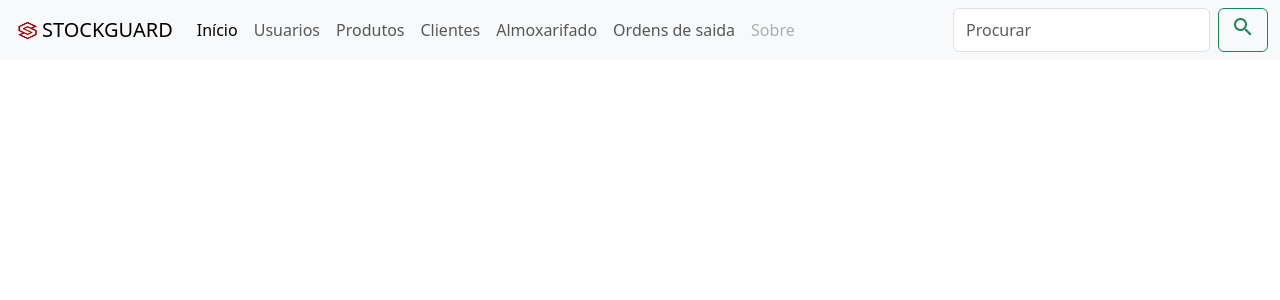
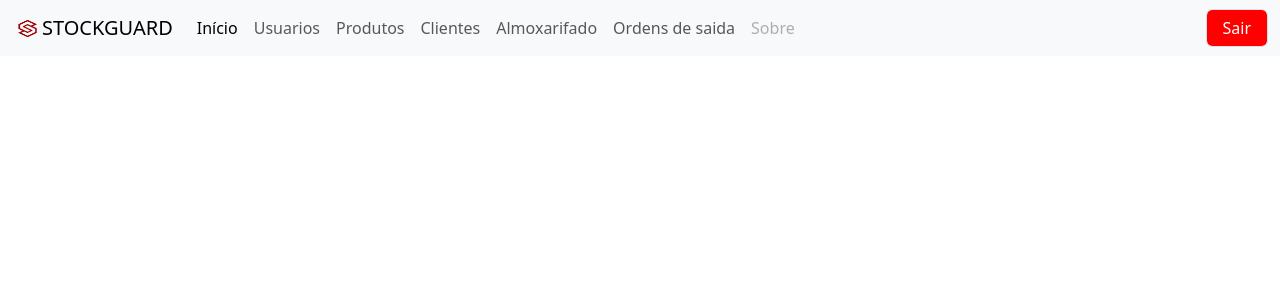
Before and after one commit to ThiagoEwer/stockguard, a PHP site: page /topo.php in a window 1280 px wide. Shown: the top 300 px of the page. Run offline with PHP 8.4, Linux system fonts and the light colour scheme.

Commit message:
Botão de sair

```diff
--- a/topo.php
+++ b/topo.php
@@ -7,6 +7,7 @@
     <link href="https://cdn.jsdelivr.net/npm/bootstrap@5.3.2/dist/css/bootstrap.min.css" rel="stylesheet" integrity="sha384-T3c6CoIi6uLrA9TneNEoa7RxnatzjcDSCmG1MXxSR1GAsXEV/Dwwykc2MPK8M2HN" crossorigin="anonymous">
     <title>StockGuard</title>
 
+
     <!-- headbar -->
         <nav class="navbar navbar-expand-lg bg-body-tertiary">
         <div class="container-fluid">
@@ -15,6 +16,7 @@
           <button class="navbar-toggler" type="button" data-bs-toggle="collapse" data-bs-target="#navbarSupportedContent" aria-controls="navbarSupportedContent" aria-expanded="false" aria-label="Toggle navigation">
             <span class="navbar-toggler-icon"></span>
           </button>
+
           <div class="collapse navbar-collapse" id="navbarSupportedContent">
             <ul class="navbar-nav me-auto mb-2 mb-lg-0">
               <li class="nav-item">
@@ -40,11 +42,12 @@
                 <a class="nav-link disabled" aria-disabled="true">Sobre</a>
               </li>
             </ul>
-            <form class="d-flex" role="Procurar">
-              <input class="form-control me-2" type="search" placeholder="Procurar" aria-label="Search">
 
-              <button class="btn btn-outline-success" type="submit"><i class="material-icons">search</i></button>
+            <!-- Alterar o processa_logout para a tela de login -->
+            <form action="processa_logout.php" method="post">
+            <input class="form-control me-2" type="submit" name="btnLogout" value="Sair" aria-label="Logout" style="background-color: red; color: white;">
             </form>
+
           </div>
         </div>
       </nav>
```
